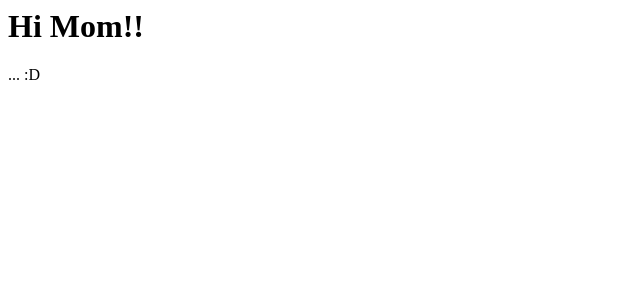
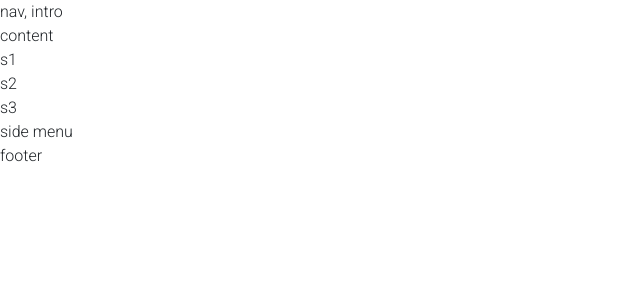
Before and after one commit to mikeking95/tweeter, a Django app: page / in a window 1280 px wide. Shown: the top 300 px of the page, without its empty margins (0-640 px from the left). Run offline with Django 3.2, Linux system fonts and the light colour scheme; some libraries are stand-ins or nearby versions.

Commit message:
base template

```diff
--- /dev/null
+++ b/templates/_base.html
@@ -0,0 +1,37 @@
+<!DOCTYPE html>
+<html lang="en">
+<head>
+    <meta charset="UTF-8">
+    <meta name="viewport" content="width=device-width, initial-scale=1.0">
+    <meta http-equiv="X-UA-Compatible" content="ie=edge">
+    <!-- Font Awesome -->
+<link rel="stylesheet" href="https://use.fontawesome.com/releases/v5.8.2/css/all.css">
+<!-- Google Fonts -->
+<link rel="stylesheet" href="https://fonts.googleapis.com/css?family=Roboto:300,400,500,700&display=swap">
+<!-- Bootstrap core CSS -->
+<link href="https://cdnjs.cloudflare.com/ajax/libs/twitter-bootstrap/4.4.1/css/bootstrap.min.css" rel="stylesheet">
+<!-- Material Design Bootstrap -->
+<link href="https://cdnjs.cloudflare.com/ajax/libs/mdbootstrap/4.12.0/css/mdb.min.css" rel="stylesheet">
+
+    <title>{% block title%}Home:{% endblock %} Tweeter - a Twitter clone by Mike King</title>
+</head>
+<body>
+    <header>nav, intro</header>
+    <main>
+        content
+        <section>s1</section>
+        <section>s2</section>
+        <section>s3</section>
+    </main>
+    <aside>side menu</aside>
+    <footer>footer</footer>
+    <!-- JQuery -->
+<script type="text/javascript" src="https://cdnjs.cloudflare.com/ajax/libs/jquery/3.4.1/jquery.min.js"></script>
+<!-- Bootstrap tooltips -->
+<script type="text/javascript" src="https://cdnjs.cloudflare.com/ajax/libs/popper.js/1.14.4/umd/popper.min.js"></script>
+<!-- Bootstrap core JavaScript -->
+<script type="text/javascript" src="https://cdnjs.cloudflare.com/ajax/libs/twitter-bootstrap/4.4.1/js/bootstrap.min.js"></script>
+<!-- MDB core JavaScript -->
+<script type="text/javascript" src="https://cdnjs.cloudflare.com/ajax/libs/mdbootstrap/4.12.0/js/mdb.min.js"></script>
+</body>
+</html>
--- a/templates/pages/home.html
+++ b/templates/pages/home.html
@@ -1,2 +1,5 @@
+{% extends '_base.html' %}
+{% block content %}
 <h1>Hi Mom!!</h1>
 <p>... :D</p>
+{% endblock content %}
```
